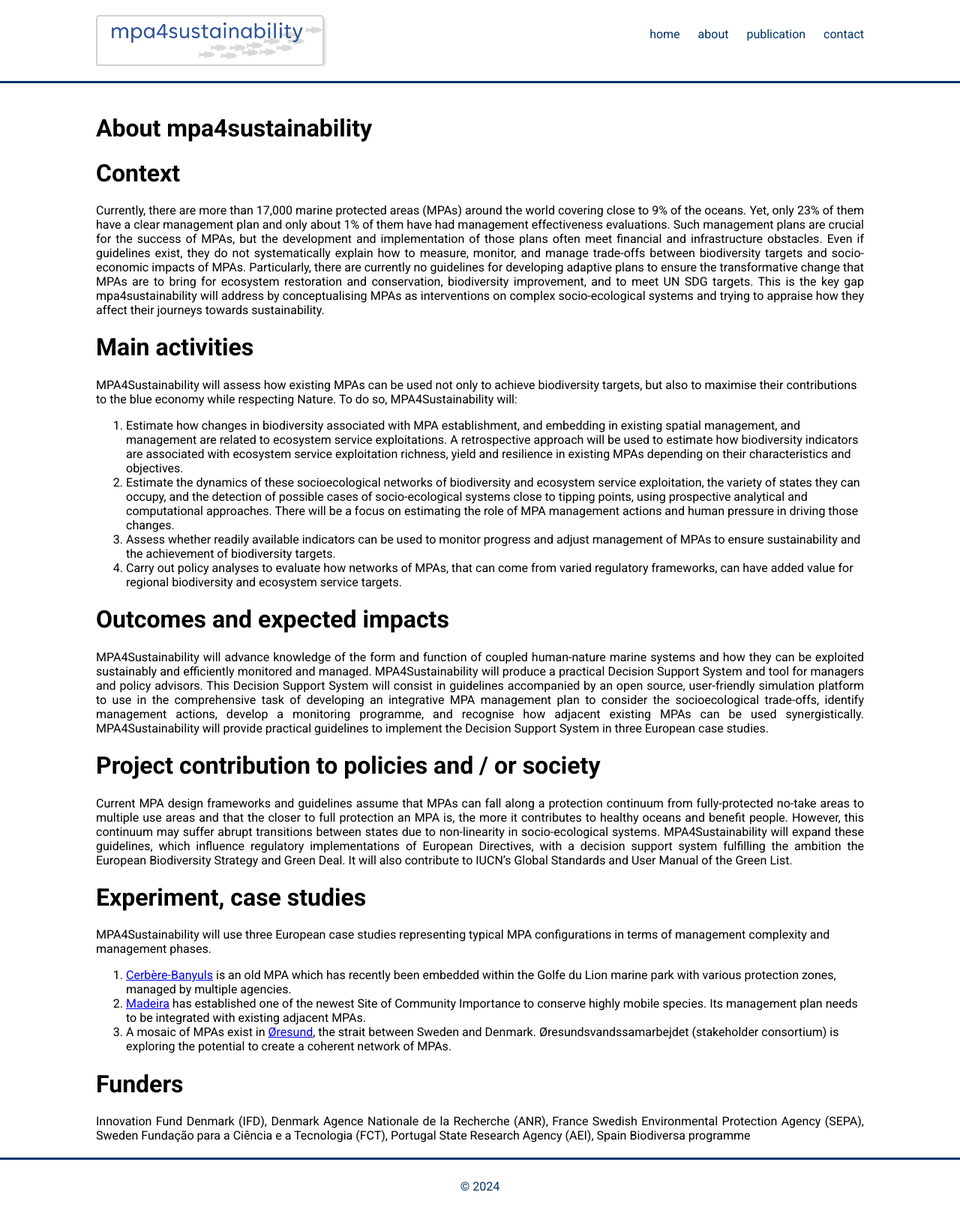
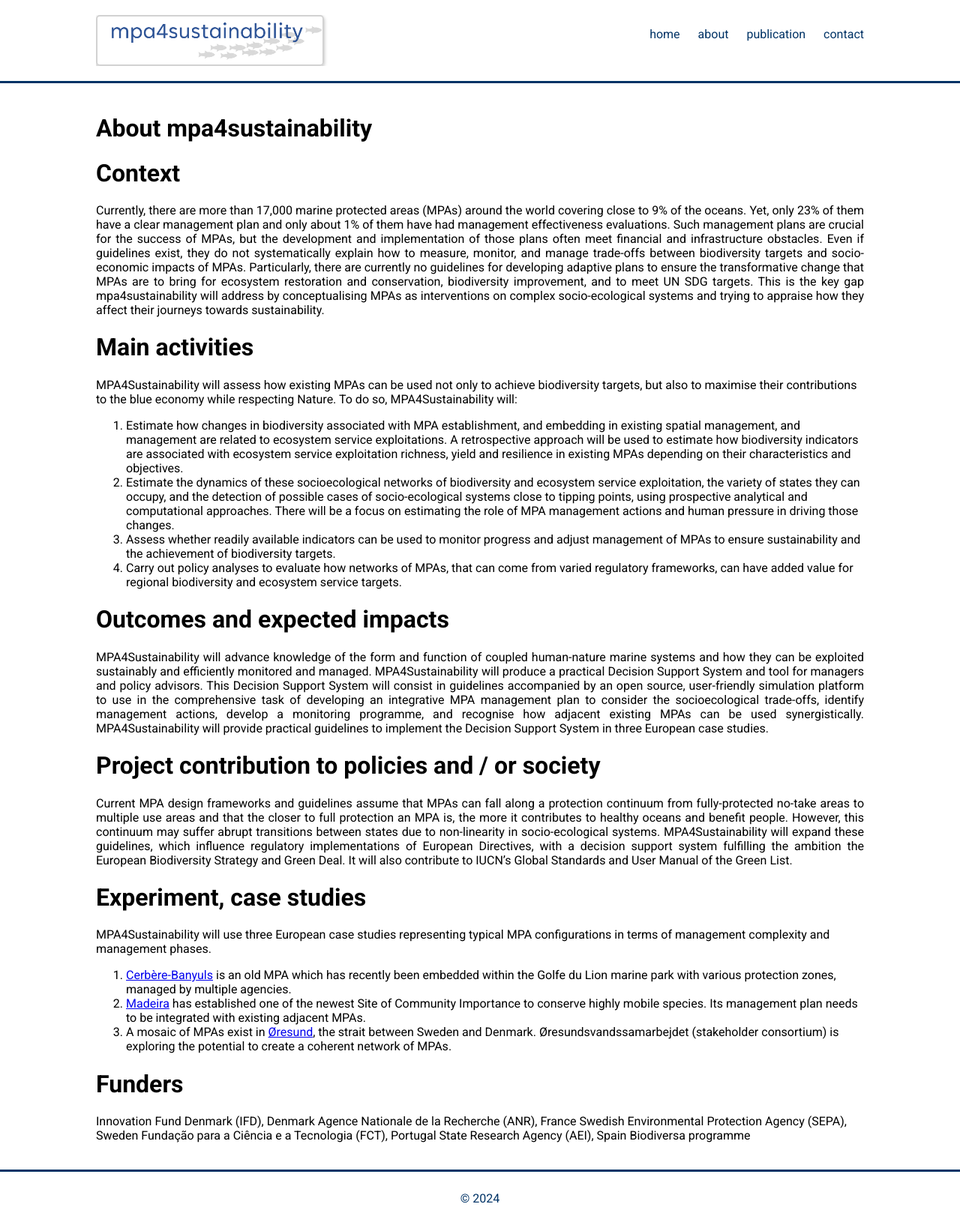
Before and after one commit to dlusseau/mpa4sustainability.github.io, a Jekyll site: the page built from about.md, in a window 1280 px wide. Shown: the whole page at 75% size. Built offline with Jekyll 4.4.1, drawn with Linux system fonts in a browser that asks for light colours.

Commit message:
Update about.md

```diff
--- a/about.md
+++ b/about.md
@@ -47,7 +47,6 @@
 
 
 # Funders
-<div class="justified-text">
 
 Innovation Fund Denmark (IFD), Denmark
 Agence Nationale de la Recherche (ANR), France
@@ -55,5 +54,3 @@
 Fundação para a Ciência e a Tecnologia (FCT), Portugal
 State Research Agency (AEI), Spain
 Biodiversa programme
-
-</div>
```
